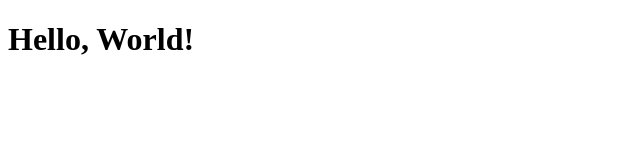
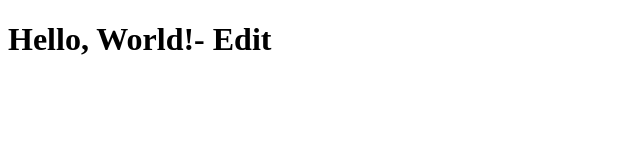
Before and after one commit to Pradheep-Soorianarayanan/Pradheep-Soorianarayanan.github.io, a plain HTML site: page index.html in a window 1280 px wide. Shown: the whole page, without its empty margins (0-640 px from the left). Drawn offline with Linux system fonts and the light colour scheme.

Commit message:
Update index.html

```diff
--- a/index.html
+++ b/index.html
@@ -6,6 +6,6 @@
     <title>Hello World</title>
 </head>
 <body>
-    <h1>Hello, World!</h1>
+    <h1>Hello, World!- Edit</h1>
 </body>
 </html>
```
